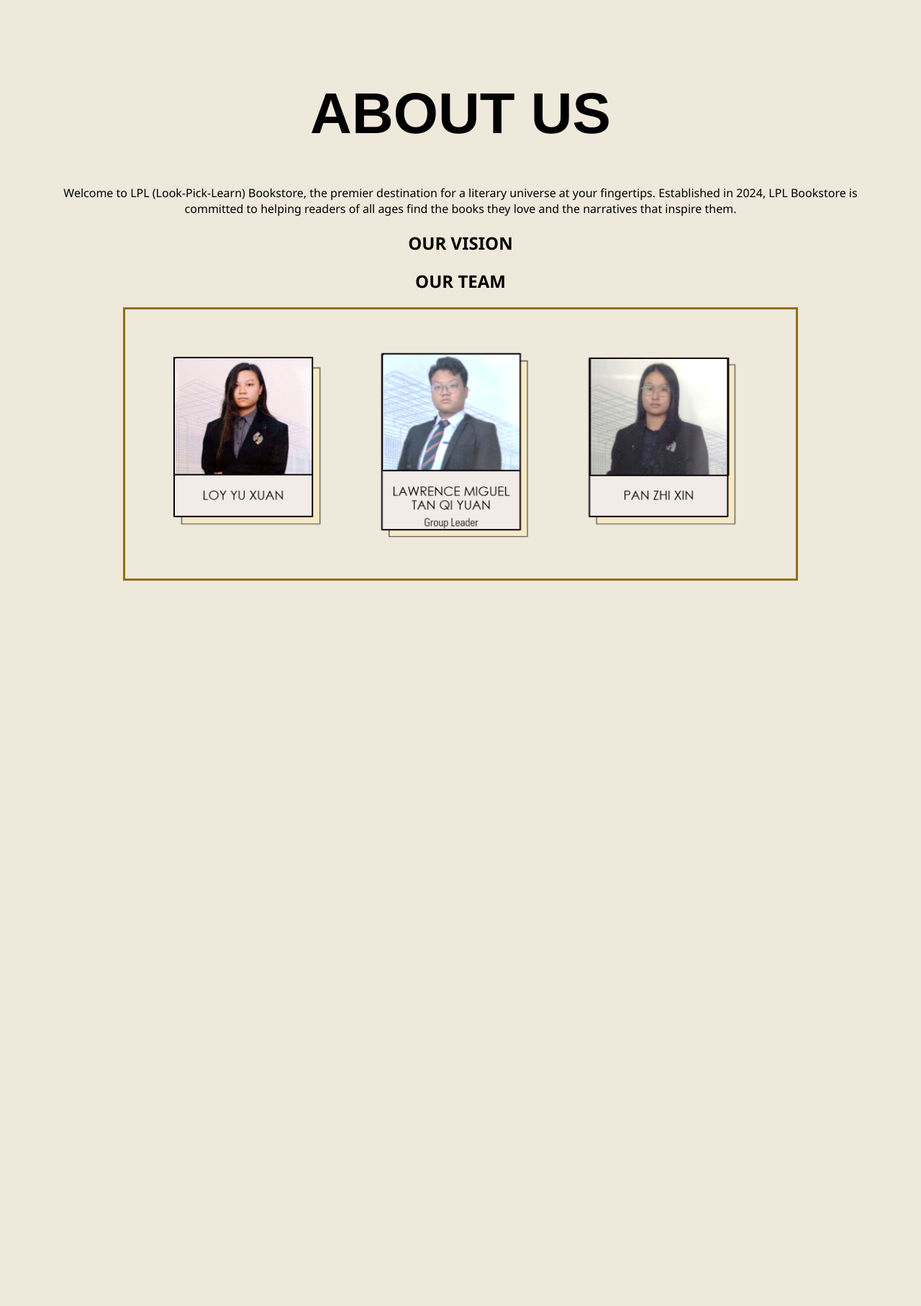
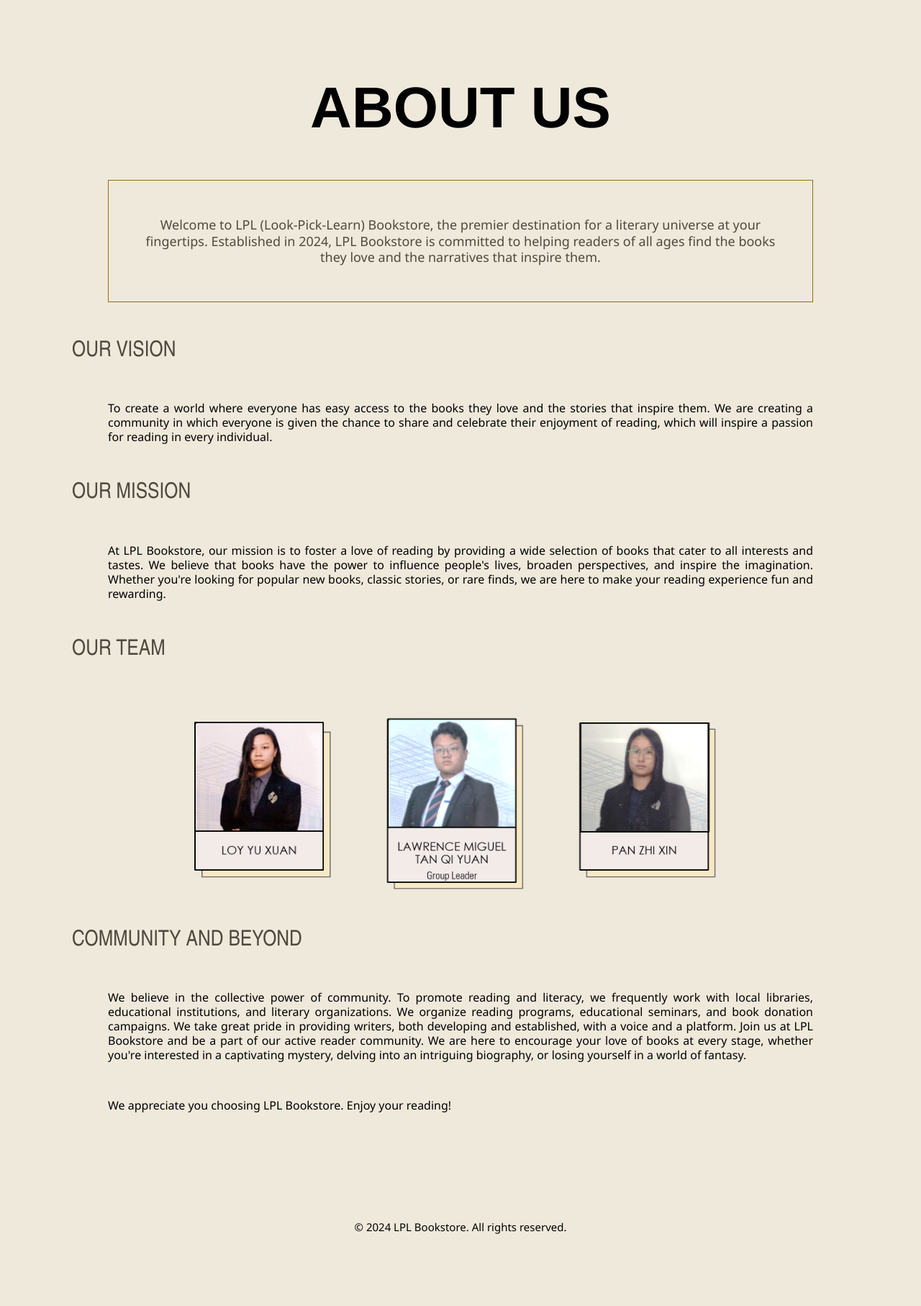
Before and after one commit to lawrencelol/DWP_PROJECT_LPL, a PHP site: page /About_Us_Page.html in a window 1280 px wide. Shown: the whole page at 72% size. Before the commit the page ends 807 px from the top, so only its background shows below. Run offline with PHP 8.4, Linux system fonts and the light colour scheme.

Commit message:
about_us

```diff
--- a/Web Publishing Project/User/My Profile/About.css
+++ b/Web Publishing Project/User/My Profile/About.css
@@ -1,19 +1,45 @@
+*
+{
+    margin:50px;
+    box-sizing: border-box;
+}
+
+header
+{
+    margin: 0;
+    padding: 0 50px;
+    font-family: 'Franklin Gothic Medium', 'Arial Narrow', Arial, sans-serif;
+    text-align: center;
+    font-size: 40px;
+}
+
+
 body
 {
     background-color: #EFE9DB;
     font-family: 'Segoe UI', Tahoma, Geneva, Verdana, sans-serif;
-    padding: 50px;
+    line-height: 1.25;
+    text-align: justify;
+}
+
+
+.about
+{
     text-align: center;
+    font-size: 18px;
+    color: #4F493F;
+    border: 1px #936E16 solid;
 
 }
 
-.title
+h2
 {
-    font-size: 80px;
-    font-family: 'Franklin Gothic Medium', 'Arial Narrow', Arial, sans-serif;
-    justify-content: center;
-    align-items: center;
-    display: flex;
+    margin: auto;
+    font-family: 'Arial Narrow', Arial, sans-serif;
+    font-weight:400;
+    color:#4F493F;
+    font-size: 30px;
+    margin-bottom: 20px;
 }
 
 
@@ -21,6 +47,20 @@ body
 img
 {
     width: 80%;
-    border-style: solid;
-    color:#936E16;
+    display: block;
+    margin: 0 auto;
+
 }
+
+.bold
+{
+    font-weight: 500;
+}
+
+footer
+{
+    padding-top: 50px;
+    font-size: 15px;
+    text-align: center;
+
+}
--- a/Web Publishing Project/User/My Profile/About_Us_Page.html
+++ b/Web Publishing Project/User/My Profile/About_Us_Page.html
@@ -9,11 +9,25 @@
     </head>
 
     <body>
-        <h1 class="title">ABOUT US</h1>
-        Welcome to LPL (Look-Pick-Learn) Bookstore, the premier destination for a literary universe at your fingertips. Established in 2024, LPL Bookstore is committed to helping readers of all ages find the books they love and the narratives that inspire them.
-        <h2 class="vision">OUR VISION</h2>
-        <h2 class="team">OUR TEAM</h2>
+        <header>
+            <h1>ABOUT US</h1>
+        </header>
+
+        <div class="about">
+            <p>Welcome to LPL (Look-Pick-Learn) Bookstore, the premier destination for a literary universe at your fingertips. Established in 2024, LPL Bookstore is committed to helping readers of all ages find the books they love and the narratives that inspire them.</p>
+        </div>
+        <h2>OUR VISION</h2>
+            <p>To create a world where everyone has easy access to the books they love and the stories that inspire them. We are creating a community in which everyone is given the chance to share and celebrate their enjoyment of reading, which will inspire a passion for reading in every individual.</p>
+        <h2>OUR MISSION</h2>
+            <p>At LPL Bookstore, our mission is to foster a love of reading by providing a wide selection of books that cater to all interests and tastes. We believe that books have the power to influence people's lives, broaden perspectives, and inspire the imagination. Whether you're looking for popular new books, classic stories, or rare finds, we are here to make your reading experience fun and rewarding.</p>
+        <h2>OUR TEAM</h2>
             <img src="Our Team.png">
+        <h2>COMMUNITY AND BEYOND</h2>
+            <p>We believe in the collective power of community. To promote reading and literacy, we frequently work with local libraries, educational institutions, and literary organizations. We organize reading programs, educational seminars, and book donation campaigns. We take great pride in providing writers, both developing and established, with a voice and a platform. Join us at LPL Bookstore and be a part of our active reader community. We are here to encourage your love of books at every stage, whether you're interested in a captivating mystery, delving into an intriguing biography, or losing yourself in a world of fantasy.</p>
+            <p class="bold">We appreciate you choosing LPL Bookstore. Enjoy your reading!</p>
 
+        <footer>
+            <p> &copy; 2024 LPL Bookstore. All rights reserved.</p>
+        </footer>
     </body>
 </html>
```
